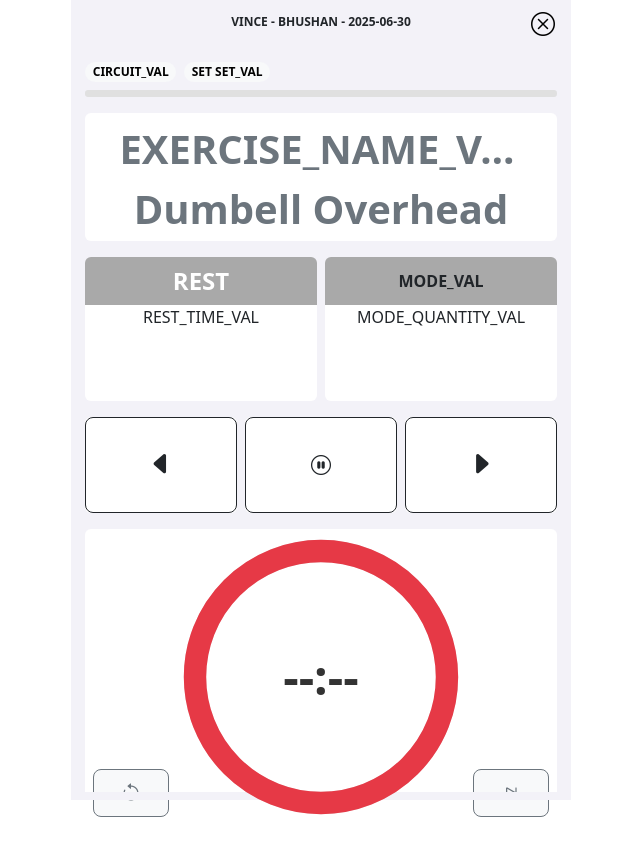
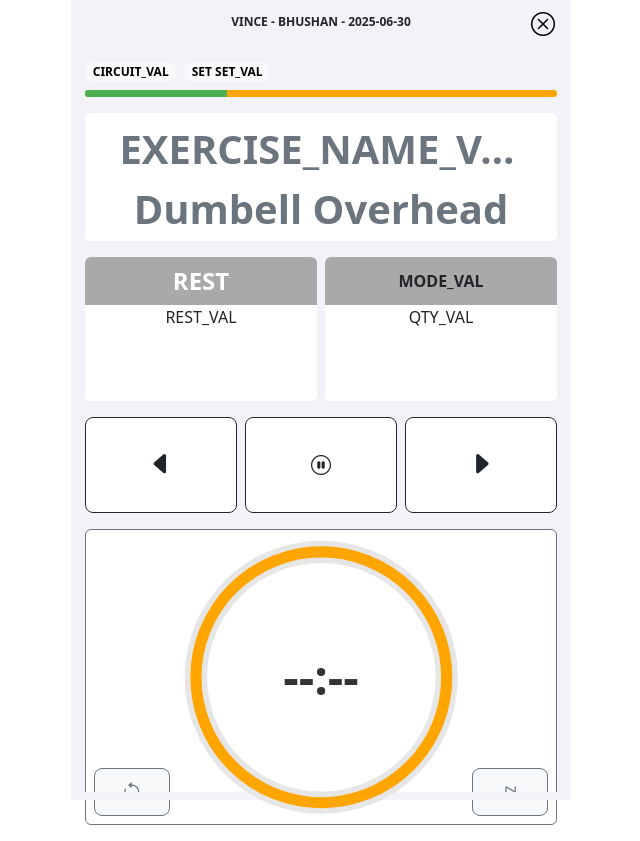
Before and after one commit to aayushkhadpe/fitnessApp, a Django app: page /fitnessApp/workoutsessions/36/do in a window 1280 px wide. Shown: the whole page, without its empty margins (319-959 px from the left). Run offline with Django 5.2, Linux system fonts and the light colour scheme; a user stored in the database is signed in; data comes from the database, SQL or seed files in the repository; both versions use the stored data as it was after the commit; some libraries are stand-ins or nearby versions.

Commit message:
finished step page

```diff
--- a/fitnessApp/static/css/main.css
+++ b/fitnessApp/static/css/main.css
@@ -183,7 +183,7 @@ body {
 
 .fitnessapp-progress-container {
   width: 100%;
-  background: #e0e0e0;
+  background: orange;
   border-radius: 0.2rem;
   overflow: hidden;
   height: 0.4rem;
@@ -192,7 +192,7 @@ body {
 
 .fitnessapp-progress-bar {
   height: 100%;
-  width: 0%;
+  width: 30%;
   background: #4caf50;
   text-align: center;
   color: white;
--- a/fitnessApp/static/css/timer.css
+++ b/fitnessApp/static/css/timer.css
@@ -4,15 +4,24 @@
   stroke-width: 8px;
  }
 
-.circle-progress {
-  stroke: #e63946;
+.circle-progress-rest, .circle-progress-time, .circle-progress-reps {
+  stroke: orange;
   fill: none;
-  stroke-width: 8px;
+  stroke-width: 4px;
   stroke-linecap: round;
   transform: rotate(-90deg);
   transform-origin: center;
   transition: stroke-dashoffset 1s linear;
  }
+
+.circle-progress-time {
+  stroke: green;
+}
+
+.circle-progress-reps {
+  stroke: gray;
+}
+
 
 .time-text {
   position: absolute;
--- a/fitnessApp/templates/do_session/do_session_step.html
+++ b/fitnessApp/templates/do_session/do_session_step.html
@@ -3,6 +3,7 @@
     <div class="row">
         <div class="col ms-3 me-3">
 
+            <!-- Circuit and Set -->
             <div class="row mb-2">
                 <div class="col ps-0 pe-0">
                     <span class="badge rounded-pill text-bg-light" style="margin-right: 0.2rem;">CIRCUIT_VAL</span>
@@ -10,6 +11,7 @@
                 </div>
             </div>
 
+            <!-- Progress bar -->
             <div class="row mb-3">
                 <div class="col ps-0 pe-0">
                     <div class="fitnessapp-progress-container">
@@ -19,6 +21,7 @@
                 </div>
             </div>
 
+            <!-- Exercise name -->
             <div class="row mb-3 rounded align-items-center bg-white" style="height: 8rem;">
                 <div class="col text-center">
                     <span style="max-width: 90%; max-height: 90%;" class="text-secondary d-inline-block text-wrap text-truncate fs-1 fw-bolder">
@@ -27,6 +30,7 @@
                 </div>
             </div>
 
+            <!-- Rest and Work -->
             <div class="row mb-3">
                 <div class="col rounded me-1">
                     <div class="row rounded-top align-items-center" style="height: 3rem; background-color: darkgray;">
@@ -36,7 +40,7 @@
                     </div>
                     <div class="row rounded-bottom" style="height: 6rem; background-color: white;">
                         <div class="col text-center">
-                            <span>REST_TIME_VAL</span>
+                            <span>REST_VAL</span>
                         </div>
                     </div>
                 </div>
@@ -48,12 +52,13 @@
                     </div>
                     <div class="row rounded-bottom" style="height: 6rem; background-color: white;">
                         <div class="col text-center">
-                            <span>MODE_QUANTITY_VAL</span>
+                            <span>QTY_VAL</span>
                         </div>
                     </div>
                 </div>
             </div>
 
+            <!-- Previous / Play-pause / Next buttons -->
             <div class="row mb-3" style="height: 6rem">
                 <div class="col me-1 rounded bg-white p-0">
                     <button class="btn btn-outline-dark btn-lg w-100 h-100" type="submit">
@@ -74,39 +79,10 @@
                 </div>
             </div>
 
-            <div class="row mb-3 bg-white rounded p-2">
-
-                <div class="col-2 align-self-end">
-                    <div class="row" style="height: 3rem">
-                        <div class="col rounded bg-white p-0">
-                            <button class="btn btn-outline-secondary btn-light btn-lg w-100 h-100" onclick="restartTimer()" id="restart-timer-button" type="submit">
-                                <i class="bi bi-arrow-counterclockwise"></i>
-                            </button>
-                        </div>
-                    </div>
-                </div>
-
-                <div class="col-8 position-relative">
-                    <!-- <div class="timer-grid-inner"> -->
-                    <svg preserveAspectRatio="xMidYMid meet" viewBox="0 0 100 100">
-                        <circle class="circle-bg" cx="50" cy="50" r="45" />
-                        <circle class="circle-progress" cx="50" cy="50" r="45" />
-                    </svg>
-                    <div class="time-text" id="time-text">--:--</div>
-                    <!-- </div> -->
-                </div>
-
-                <div class="col-2 align-self-end">
-                    <div class="row" style="height: 3rem">
-                        <div class="col rounded bg-white p-0">
-                            <button class="btn btn-outline-secondary btn-light btn-lg w-100 h-100" onclick="skipTimer()" id="skip-timer-button" type="submit">
-                                <i class="bi bi-skip-end"></i>
-                            </button>
-                        </div>
-                    </div>
-                </div>
-
-            </div>
+            <!-- Timer and stopwatch -->
+            {% include 'do_session/timer_stopwatch_page.html' with page='rest' display='' %}
+            {% include 'do_session/timer_stopwatch_page.html' with page='time' display='none' %}
+            {% include 'do_session/timer_stopwatch_page.html' with page='reps' display='none' %}
 
         </div>
     </div>
--- /dev/null
+++ b/fitnessApp/templates/do_session/timer_stopwatch_page.html
@@ -0,0 +1,35 @@
+<div class="row mb-3 bg-white rounded border border-secondary p-2" id="id-div-timer-{{ page }}" style="display: {{ display }};">
+
+    <div class="col-2 align-self-end">
+    {% if not page == 'reps' %}
+        <div class="row" style="height: 3rem">
+            <div class="col rounded bg-white p-0">
+                <button class="btn btn-outline-secondary btn-light btn-lg w-100 h-100" onclick="restartTimer-{{ page }}()" id="id-restart-timer-{{ page }}" type="submit">
+                    <i class="bi bi-arrow-counterclockwise"></i>
+                </button>
+            </div>
+        </div>
+    {% endif %}
+    </div>
+
+    <div class="col-8 position-relative">
+        <svg preserveAspectRatio="xMidYMid meet" viewBox="0 0 100 100">
+            <circle class="circle-bg" cx="50" cy="50" r="45" />
+            <circle class="circle-progress-{{ page }}" id="id-circle-progress-{{ page }}" cx="50" cy="50" r="45" />
+        </svg>
+        <div class="time-text" id="id-time-text-{{ page }}">--:--</div>
+    </div>
+
+    <div class="col-2 align-self-end">
+    {% if not page == 'reps' %}
+        <div class="row" style="height: 3rem">
+            <div class="col rounded bg-white p-0">
+                <button class="btn btn-outline-secondary btn-light btn-lg w-100 h-100" onclick="skipTimer-{{ page }}()" id="id-skip-timer-{{ page }}" type="submit">
+                    <i class="bi bi-skip-end"></i>
+                </button>
+            </div>
+        </div>
+    {% endif %}
+    </div>
+
+</div>
```
Also changed, not shown: db.sqlite3.
